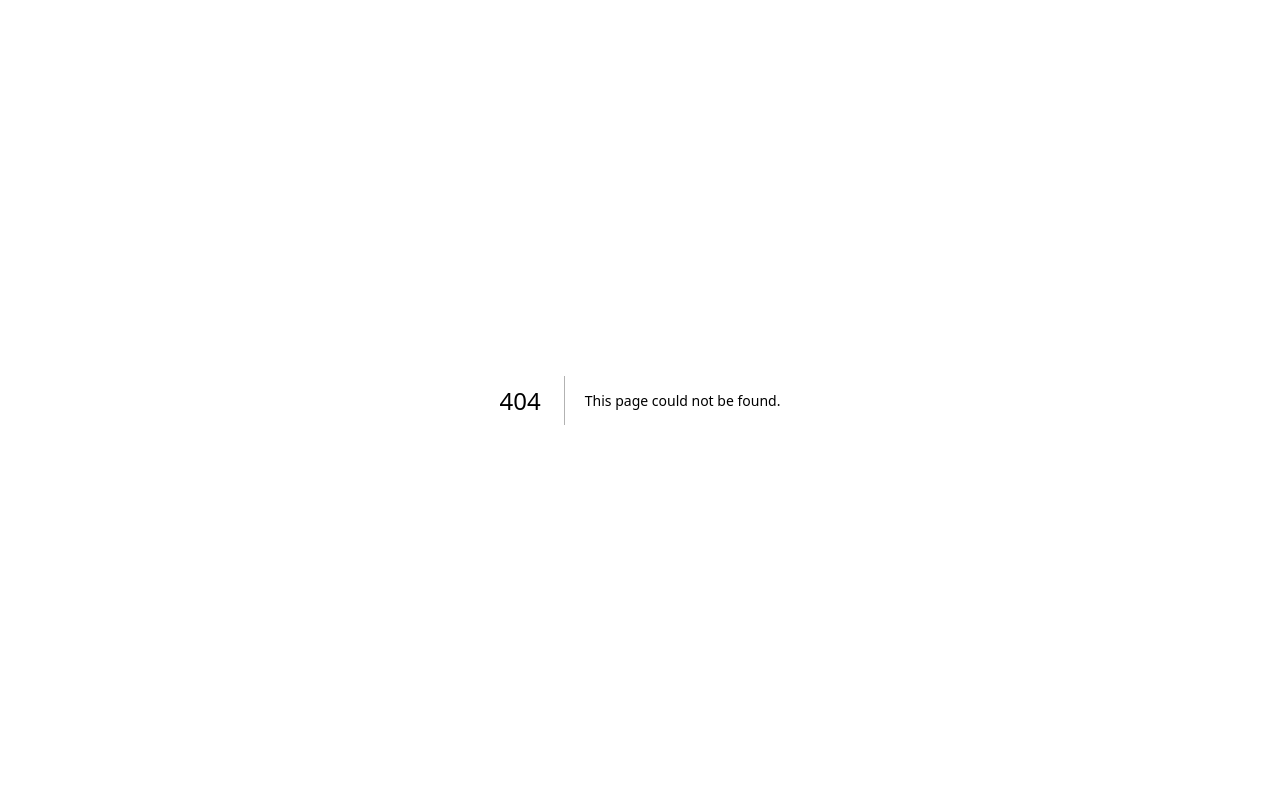
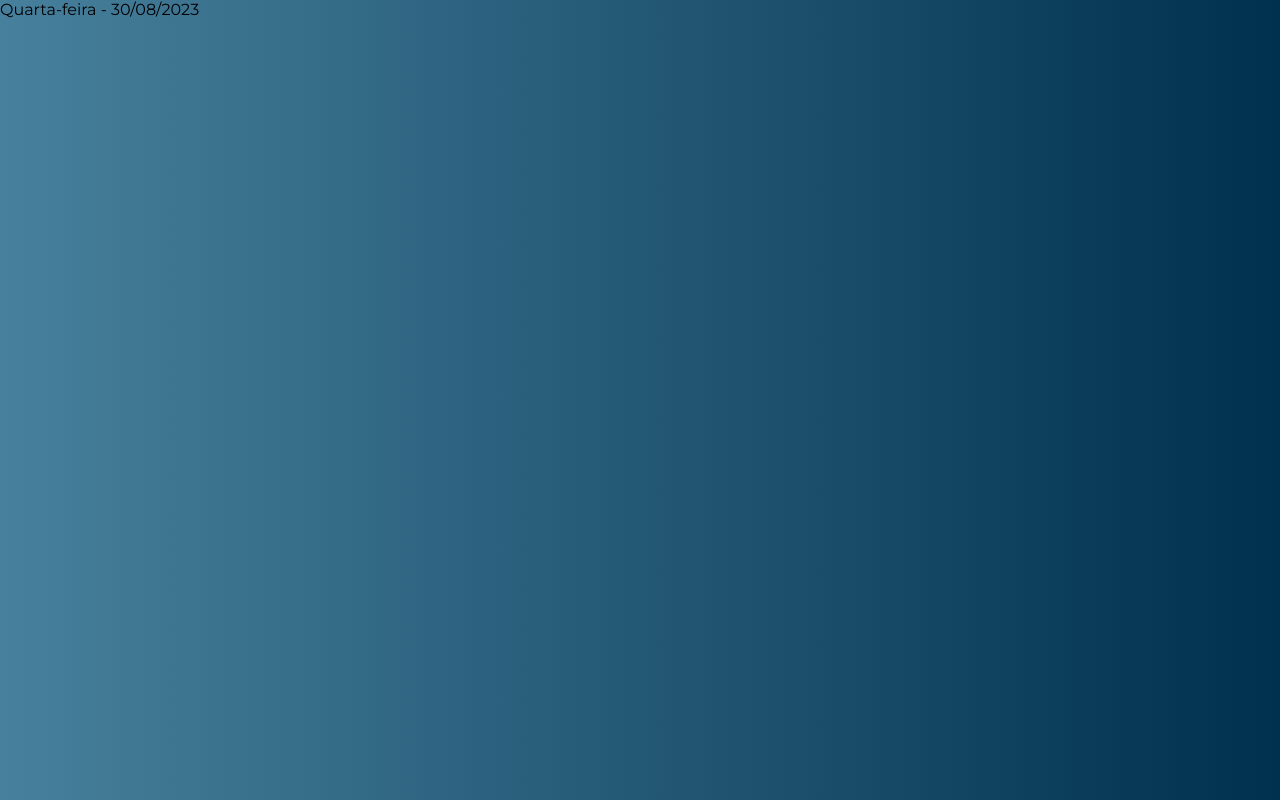
Before and after one commit to felipelamela/AppClima, a Next.js app: page /components/sectionComponents/DataComponent in a window 1280 px wide. Before the commit this address had no page. Built offline with nearby package versions, Linux system fonts and the light colour scheme.

Commit message:
[Types Paragraph - DataComponent] DataComponent para verificar a data no browser

```diff
--- a/package.json
+++ b/package.json
@@ -22,6 +22,7 @@
   "dependencies": {
     "@next/font": "^13.4.19",
     "axios": "^1.5.0",
+    "date-fns": "^2.30.0",
     "next": "^13.4.19",
     "react": "^18.2.0",
     "react-dom": "^18.2.0"
--- a/pages/components/globalComponents/Paragraph.tsx
+++ b/pages/components/globalComponents/Paragraph.tsx
@@ -1,14 +1,15 @@
 import React from 'react'
 import { ParagraphTypes } from '../../../types';
 
-const Paragraph: React.FC<ParagraphTypes> = ({ tag, text }) => {
+const Paragraph: React.FC<ParagraphTypes> = ({ tag, text, fontSize='16px' }) => {
   const Tag = tag as keyof JSX.IntrinsicElements;
   return (
     <>
       <Tag>{text}</Tag>
       <style jsx>{`
         p{
-
+          font-size:${fontSize};
+          background:;
         }
 
       `}</style>
--- /dev/null
+++ b/pages/components/sectionComponents/DataComponent.tsx
@@ -0,0 +1,27 @@
+import React from 'react'
+import {format, getDay, getDate} from 'date-fns'
+
+const DataComponent = () =>{
+    const dias ={
+        1:'Segunda-feira',
+        2:'Terça-feira',
+        3:'Quarta-feira',
+        4:'Quinta-feira',
+        5:'Sexta-feira',
+        6:"Sábado",
+        7:'Domingo'
+    }
+    const data = new Date()
+    const DataFormatada = format(data, 'dd/MM/yyyy')
+    const diaDaSemana = getDay(data)
+
+    console.log(DataFormatada)
+    console.log(diaDaSemana)
+
+
+    return (
+        <p>{dias[diaDaSemana]} - {DataFormatada}</p>
+    )
+}
+
+export default DataComponent
--- a/pages/components/sectionComponents/TitleComponent.tsx
+++ b/pages/components/sectionComponents/TitleComponent.tsx
@@ -1,5 +1,7 @@
 import React from 'react'
 import Title from '../globalComponents/Title'
+import Paragraph from '../globalComponents/Paragraph';
+import DataComponent from './DataComponent';
 
 interface TitleComponentType {
   tagCidade: 'h1' | 'h2' | 'h3';
@@ -14,8 +16,10 @@ const TitleComponent: React.FC<TitleComponentType> = ({ tagCidade, tagPais, cida
     <>
       <div>
         <Title tag={tagCidade} text={cidade} />
-
         <Title tag={tagPais} text={pais} />
+      </div>
+      <div>
+        <DataComponent />
       </div>
       <style jsx>{`
         div{
--- a/pages/global.css
+++ b/pages/global.css
@@ -9,5 +9,5 @@ a {
   padding: 0;
   box-sizing: border-box;
   text-decoration: none;
-
+  background: linear-gradient(90deg, #47809C, #00314F);
 }
--- a/types.d.ts
+++ b/types.d.ts
@@ -25,6 +25,7 @@ export interface InputFilesTypes {
 export interface ParagraphTypes {
   tag: 'p';
   text: string
+  fontSize?:string
 }
 
 export interface TitleTypes {
```
Also changed, not shown: pages/index.tsx (+3 -5 lines), 1 other file (tests, documents, lock files or other folders).
